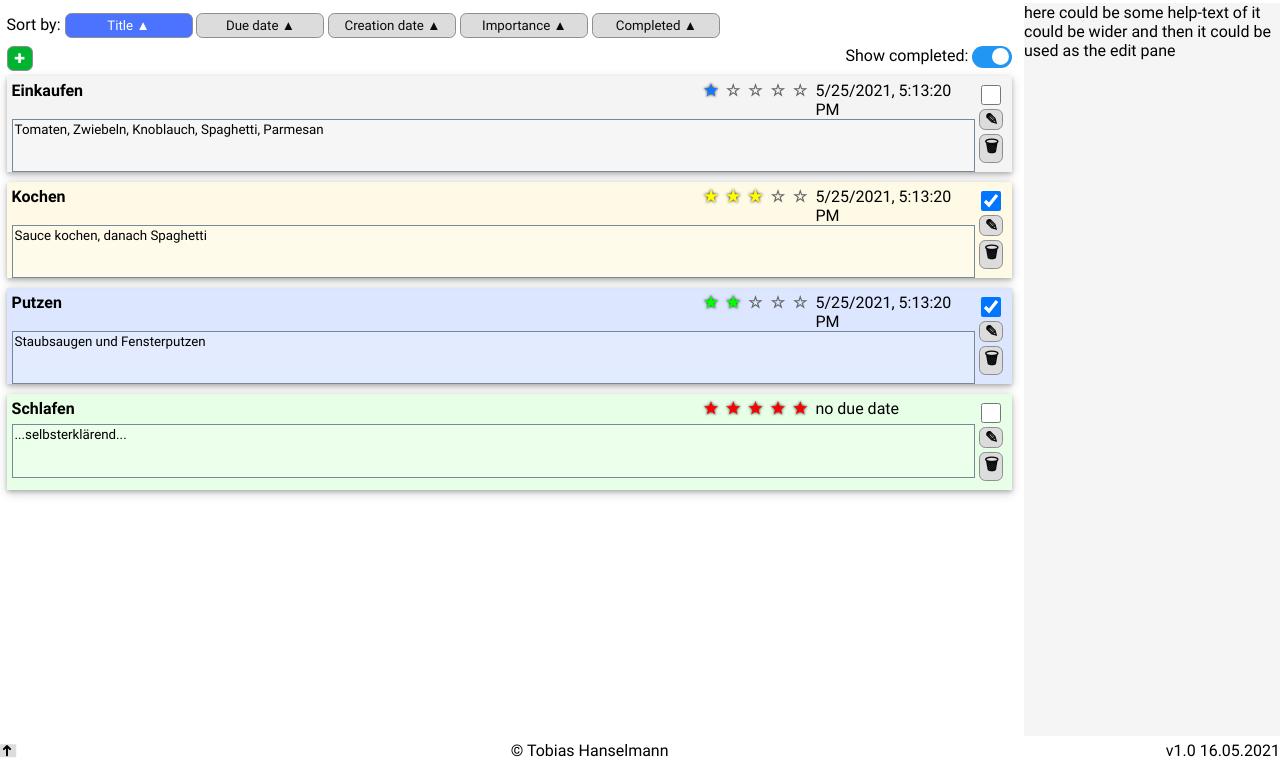
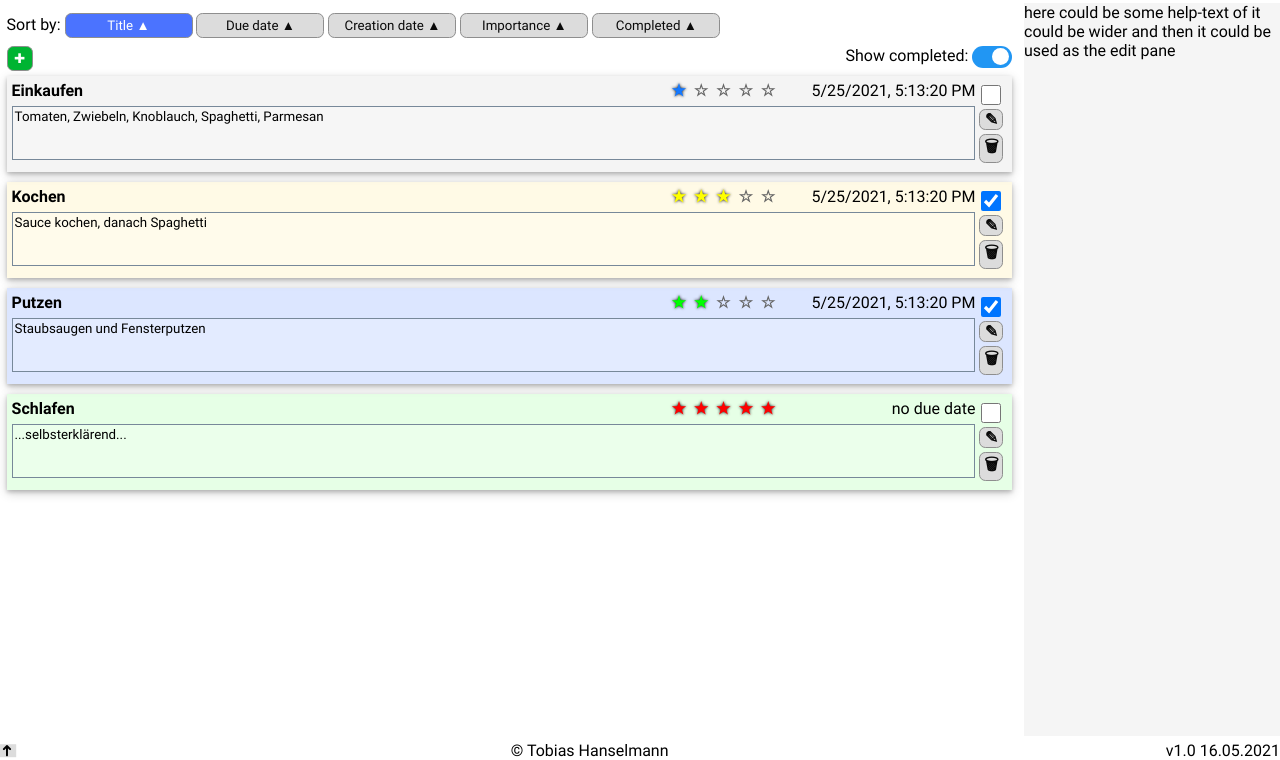
Before and after one commit to thanselm42/cas-fee-project-1, a plain HTML site: page public/index.html in a window 1280 px wide. Shown: the part 40-800 px from the top of the page. Drawn offline with nearby package versions, Linux system fonts and the light colour scheme.

Commit message:
made the date-field in the items-list wider

```diff
--- a/public/styles/entrylist.css
+++ b/public/styles/entrylist.css
@@ -87,7 +87,8 @@
 }
 
 .list-entry-due-date {
-    width: 10rem;
+    width: 12rem;
+    text-align: right;
 }
 
 .list-entry-description {
```
